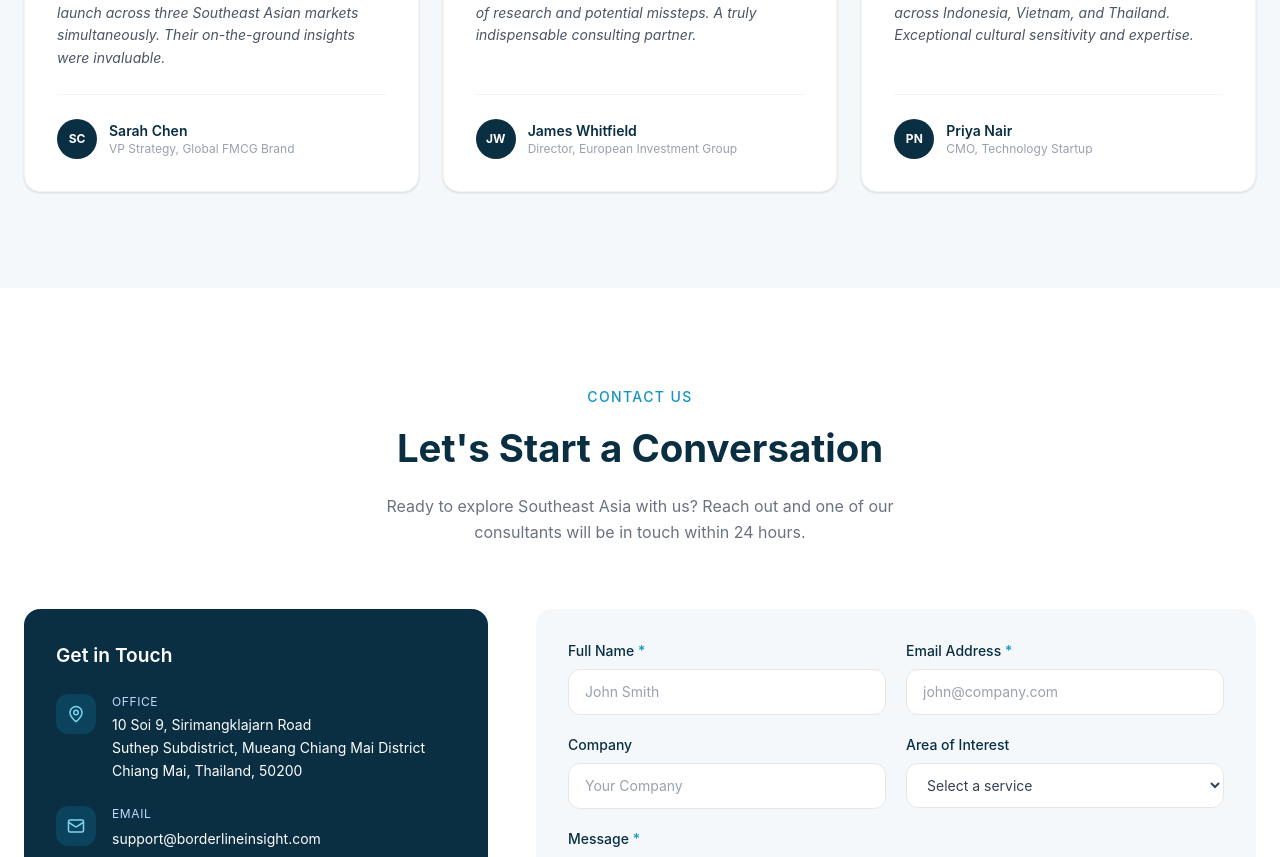
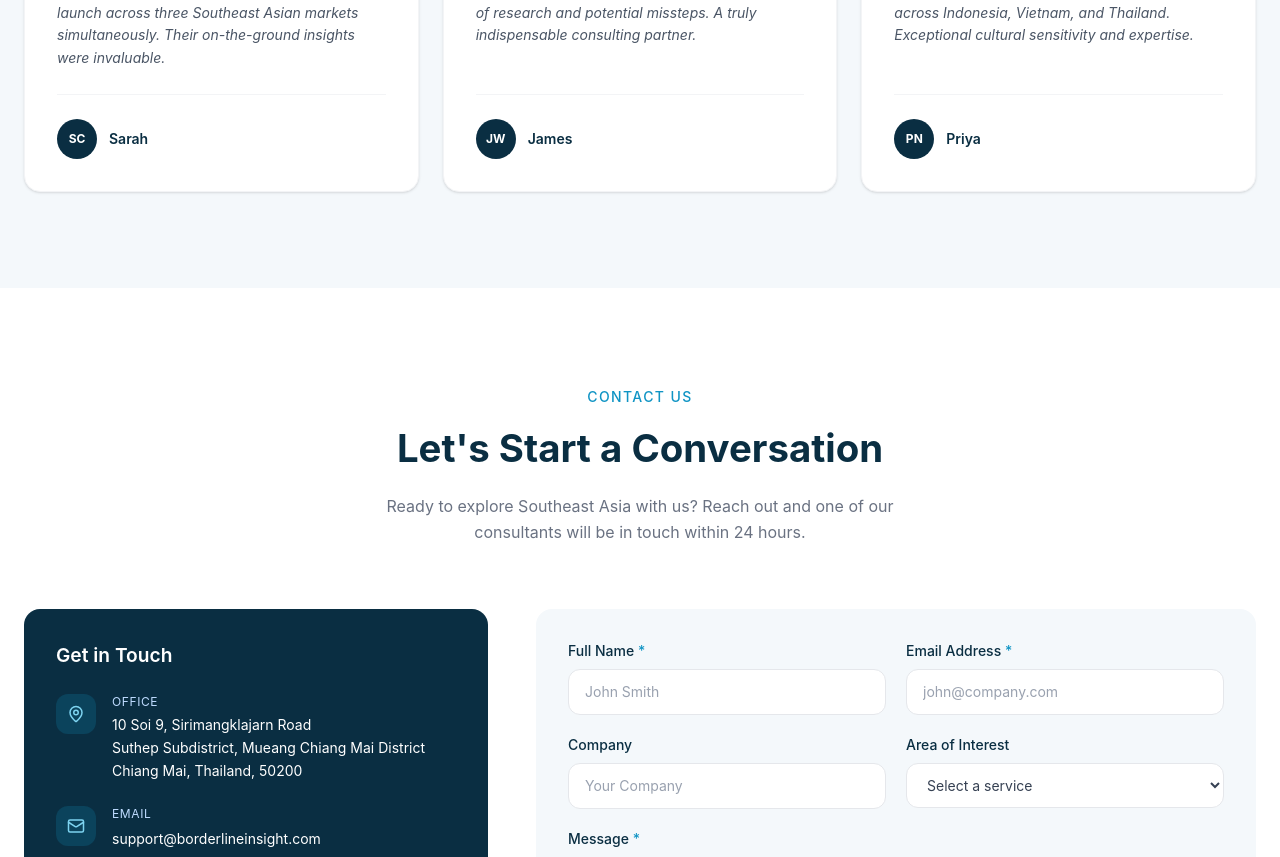
Before and after one commit to myatmon123/borderline_insight, a React (Vite) app: page / in a window 1280 px wide. Shown: the part 3766-4623 px from the top of the page. Built offline with nearby package versions, Linux system fonts and the light colour scheme.

Commit message:
Changing the names of the people under Testimonials section

```diff
--- a/src/app/components/Partners.tsx
+++ b/src/app/components/Partners.tsx
@@ -13,22 +13,19 @@ const testimonials = [
   {
     quote:
       "Borderline Insight gave us the regional intelligence and strategic clarity we needed to launch across three Southeast Asian markets simultaneously. Their on-the-ground insights were invaluable.",
-    name: "Sarah Chen",
-    title: "VP Strategy, Global FMCG Brand",
+    name: "Sarah",
     initials: "SC",
   },
   {
     quote:
       "The team's depth of knowledge about Southeast Asian regulatory environments saved us months of research and potential missteps. A truly indispensable consulting partner.",
-    name: "James Whitfield",
-    title: "Director, European Investment Group",
+    name: "James",
     initials: "JW",
   },
   {
     quote:
       "Their media and communications strategy helped us connect authentically with audiences across Indonesia, Vietnam, and Thailand. Exceptional cultural sensitivity and expertise.",
-    name: "Priya Nair",
-    title: "CMO, Technology Startup",
+    name: "Priya",
     initials: "PN",
   },
 ];
@@ -101,7 +98,6 @@ export function Partners() {
                 </div>
                 <div>
                   <div className="text-[#0a2e42] text-sm font-semibold">{t.name}</div>
-                  <div className="text-gray-400 text-xs">{t.title}</div>
                 </div>
               </div>
             </div>
```
